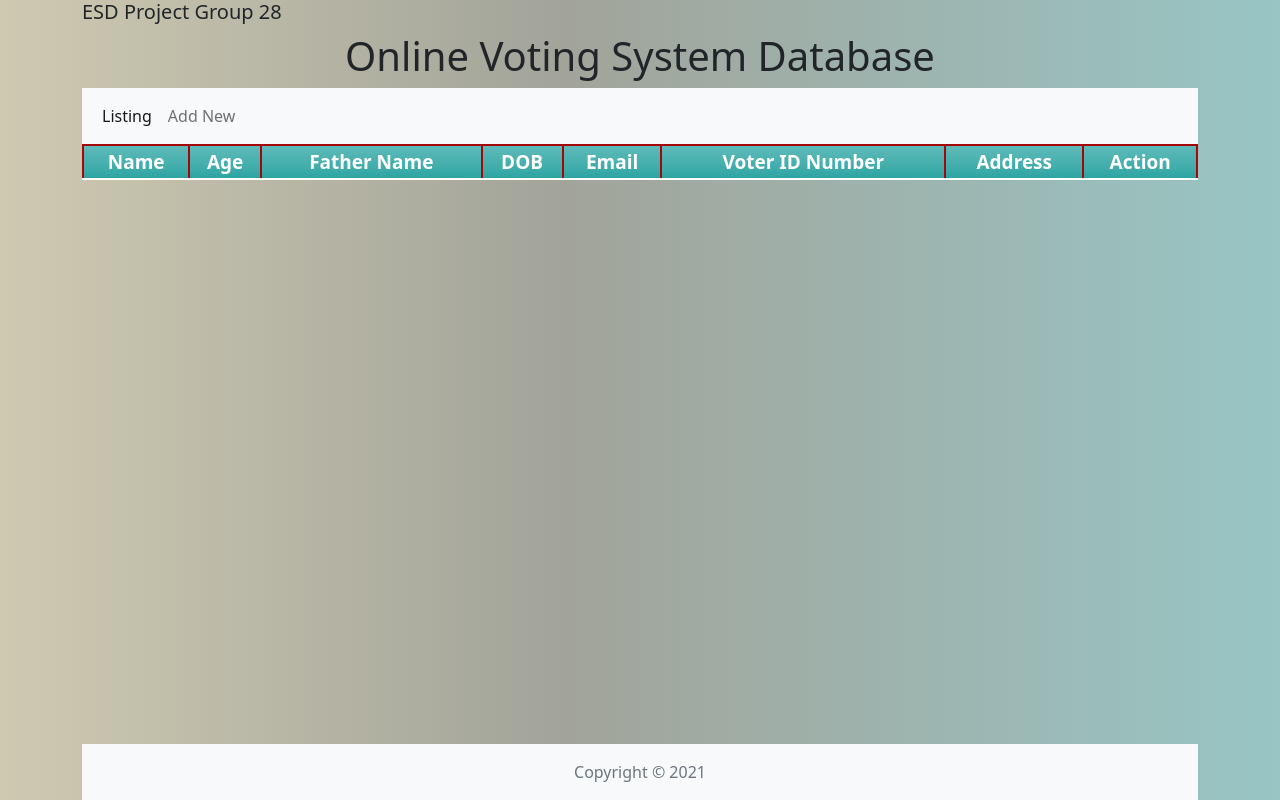
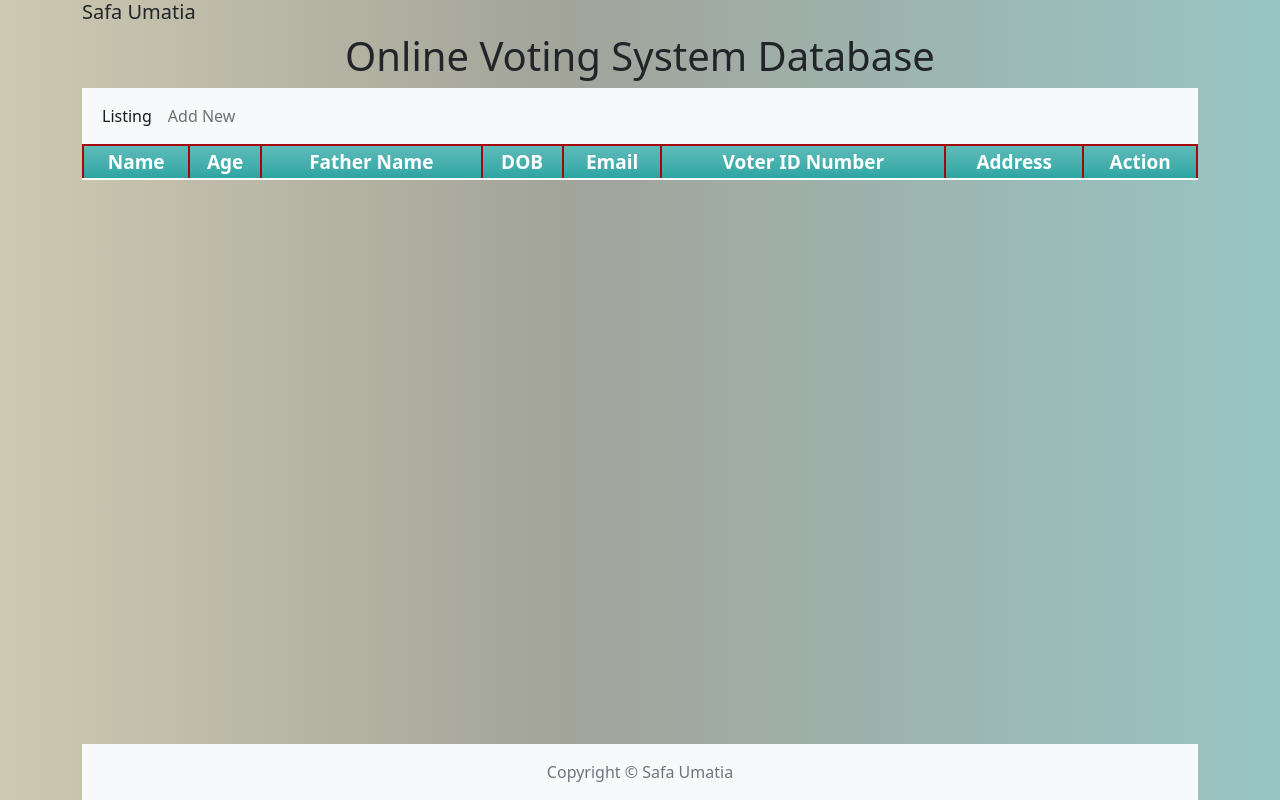
Before and after one commit to safaumatia123/onlinevotingsystem, a plain HTML site: page index.html in a window 1280 px wide. Drawn offline with nearby package versions, Linux system fonts and the light colour scheme; no server answers.

Commit message:
Update index.html

```diff
--- a/index.html
+++ b/index.html
@@ -1,7 +1,7 @@
 <html>
 	<head>
 		<title>ESD Project</title>
-		<h1> ESD Project Group 28</h1>
+		<h1> Safa Umatia</h1>
 		<h2> Online Voting System Database </h2>
 		<link href="https://cdn.jsdelivr.net/npm/bootstrap@5.0.2/dist/css/bootstrap.min.css" rel="stylesheet" crossorigin="anonymous">
 		<link rel="stylesheet" href="style.css">
@@ -42,7 +42,7 @@
 
 		<footer class="footer mt-auto py-3 bg-light">
 		  <div class="container text-center">
-			<span class="text-muted">Copyright &copy; 2021</span>
+			<span class="text-muted">Copyright &copy; Safa Umatia</span>
 		  </div>
 		</footer>
 	</body>
```
